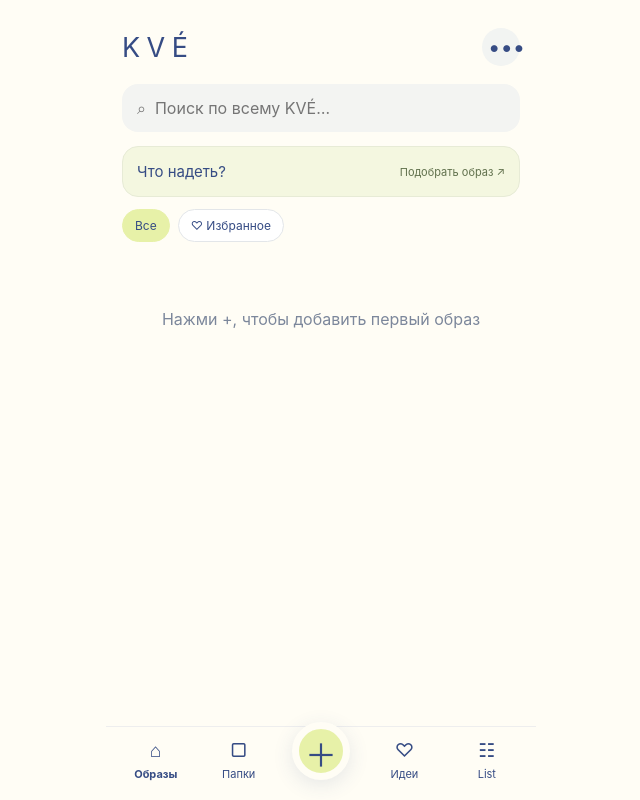
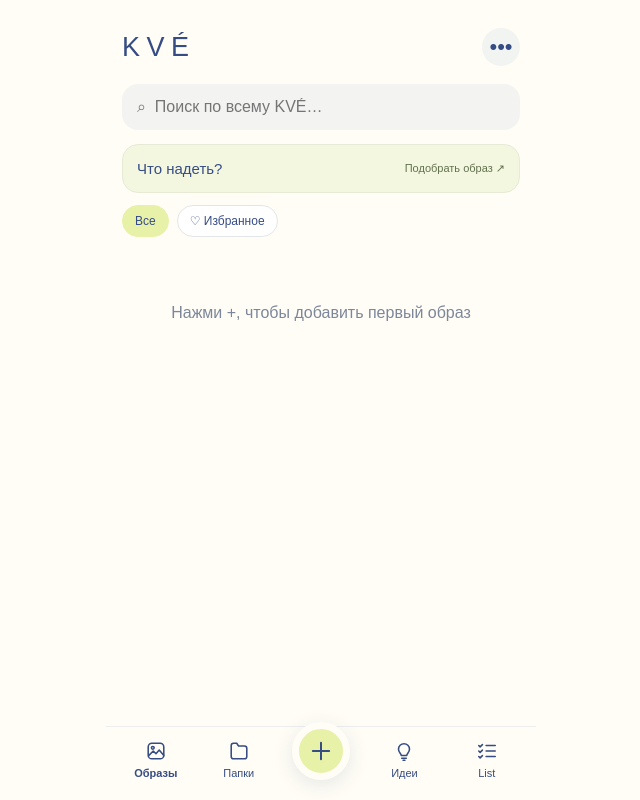
Before and after one commit to kvetnaiamaria-byte/kve-style, a website: page index.html in a window 1280 px wide. Shown: the whole page, without its empty margins (319-959 px from the left). Drawn offline with Linux system fonts and the light colour scheme.

Commit message:
Unify navigation icons and bilingual typography; reveal idea photos only in details

```diff
--- a/app.js
+++ b/app.js
@@ -410,7 +410,7 @@ function lookCards(arr){
   return arr.map(x=>`<div class="look"><button class="photoButton" aria-label="Открыть образ${x.note?': '+esc(x.note):''}" onclick="openLook(${x.id})">${x.photos[0]?`<img loading="lazy" alt="Фото образа" src="${photoSrc(x.photos[0])}">`:'<div class="placeholder"></div>'}${x.tags[0]?`<span class="badge">${esc(x.tags[0])}</span>`:''}</button><button class="heart ${x.favorite?'selected':''}" aria-label="${x.favorite?'Убрать из избранного':'В избранное'}" aria-pressed="${!!x.favorite}" onclick="toggleFavorite(${x.id})">${x.favorite?'♥':'♡'}</button></div>`).join('');
 }
 function ideaCards(arr){
-  return arr.map(x=>`<button class="idea ideaButton" onclick="openIdea(${x.id})">${x.photo?`<img class="ideaPhoto" alt="Фото идеи" loading="lazy" src="${photoSrc(x.photo)}">`:''}<b>${esc(x.text)}</b><span class="ideaTags">${x.tags.map(t=>`<span class="tag">#${esc(t)}</span>`).join('')}</span></button>`).join('');
+  return arr.map(x=>`<button class="idea ideaButton" onclick="openIdea(${x.id})"><b>${esc(x.text)}</b><span class="ideaTags">${x.tags.map(t=>`<span class="tag">#${esc(t)}</span>`).join('')}</span></button>`).join('');
 }
 function renderChips(){
   if(activeTag!=='Все'&&!allTags().includes(activeTag))activeTag='Все';
--- a/enhancements.css
+++ b/enhancements.css
@@ -54,3 +54,9 @@ input,textarea,select{font-size:16px}
 .listRow.done .listName{text-decoration:line-through;color:var(--muted)}
 .listRow{gap:8px}.listRow .listIcon{padding:4px;min-width:26px}
 #listPreview{grid-template-columns:80px}#listPreview img{aspect-ratio:1}
+
+/* One Cyrillic/Latin UI typeface; icons are independent of platform glyphs. */
+body,button,input,textarea,select{font-family:var(--font-ui)}
+.navIcon{display:block;width:22px;height:22px;flex:none}
+.fab{display:grid;place-items:center;padding:0}
+.fab .navIcon{width:28px;height:28px}
--- a/index.html
+++ b/index.html
@@ -7,9 +7,9 @@
 <link rel="apple-touch-icon" sizes="180x180" href="./apple-touch-icon%20.png">
 <meta name="apple-mobile-web-app-title" content="KVÉ">
 <style>
-:root{--cream:#FFFDF5;--blue:#95B1EE;--lime:#E7F1A8;--navy:#364C84;--line:#e7e9e6;--muted:#7d8799}
+:root{--cream:#FFFDF5;--blue:#95B1EE;--lime:#E7F1A8;--navy:#364C84;--line:#e7e9e6;--muted:#7d8799;--font-ui:Arial,'Helvetica Neue',sans-serif}
 *{box-sizing:border-box}
-body{margin:0;background:var(--cream);color:var(--navy);font-family:-apple-system,BlinkMacSystemFont,'SF Pro Display','Segoe UI',sans-serif}
+body{margin:0;background:var(--cream);color:var(--navy);font-family:var(--font-ui)}
 .app{max-width:430px;margin:auto;min-height:100vh;padding:18px 16px 92px}
 header{display:flex;justify-content:space-between;align-items:center;margin:10px 0 18px}
 .brand{font-size:27px;letter-spacing:.24em;font-weight:400}
@@ -113,14 +113,14 @@ textarea{min-height:82px;resize:vertical;background:white;border-color:var(--lin
 </section>
 </main>
 
-<button aria-label="Добавить" class="fab" onclick="toggleSheet()">＋</button>
+<button aria-label="Добавить" class="fab" onclick="toggleSheet()"><svg class="navIcon" viewBox="0 0 24 24" fill="none" stroke="currentColor" stroke-width="1.7" stroke-linecap="round" stroke-linejoin="round" aria-hidden="true" focusable="false"><path d="M12 5v14M5 12h14"/></svg></button>
 
 <nav class="nav">
-<button data-page="looks" onclick="go('looks')"><span class="ico">⌂</span>Образы</button>
-<button data-page="folders" onclick="go('folders')"><span class="ico">▢</span>Папки</button>
+<button data-page="looks" onclick="go('looks')"><svg class="navIcon" viewBox="0 0 24 24" fill="none" stroke="currentColor" stroke-width="1.7" stroke-linecap="round" stroke-linejoin="round" aria-hidden="true" focusable="false"><rect x="3.5" y="3.5" width="17" height="17" rx="4"/><circle cx="8.5" cy="8.5" r="1.5"/><path d="m4 17 5-5 3 3 3.5-4 5 6"/></svg>Образы</button>
+<button data-page="folders" onclick="go('folders')"><svg class="navIcon" viewBox="0 0 24 24" fill="none" stroke="currentColor" stroke-width="1.7" stroke-linecap="round" stroke-linejoin="round" aria-hidden="true" focusable="false"><path d="M3.5 7V6A2.5 2.5 0 0 1 6 3.5h3.5l2 3H18a2.5 2.5 0 0 1 2.5 2.5v9a2.5 2.5 0 0 1-2.5 2.5H6A2.5 2.5 0 0 1 3.5 18Z"/></svg>Папки</button>
 <span style="width:55px"></span>
-<button data-page="ideas" onclick="go('ideas')"><span class="ico">♡</span>Идеи</button>
-<button data-page="listPage" onclick="go('listPage')"><span class="ico">☷</span>List</button>
+<button data-page="ideas" onclick="go('ideas')"><svg class="navIcon" viewBox="0 0 24 24" fill="none" stroke="currentColor" stroke-width="1.7" stroke-linecap="round" stroke-linejoin="round" aria-hidden="true" focusable="false"><path d="M9 17c0-2-3-3.4-3-7a6 6 0 0 1 12 0c0 3.6-3 5-3 7M9 17h6M9.5 20h5M11 22h2"/></svg>Идеи</button>
+<button data-page="listPage" onclick="go('listPage')"><svg class="navIcon" viewBox="0 0 24 24" fill="none" stroke="currentColor" stroke-width="1.7" stroke-linecap="round" stroke-linejoin="round" aria-hidden="true" focusable="false"><path d="m3 6 1.5 1.5L7 5m-4 7 1.5 1.5L7 11m-4 7 1.5 1.5L7 17M11 6h10M11 12h10M11 18h10"/></svg>List</button>
 </nav>
 
 <div class="sheet" id="sheet" onclick="if(event.target===this)toggleSheet()">
```
Also changed, not shown: tests/app.test.cjs (+7 -0 lines), README.md.
